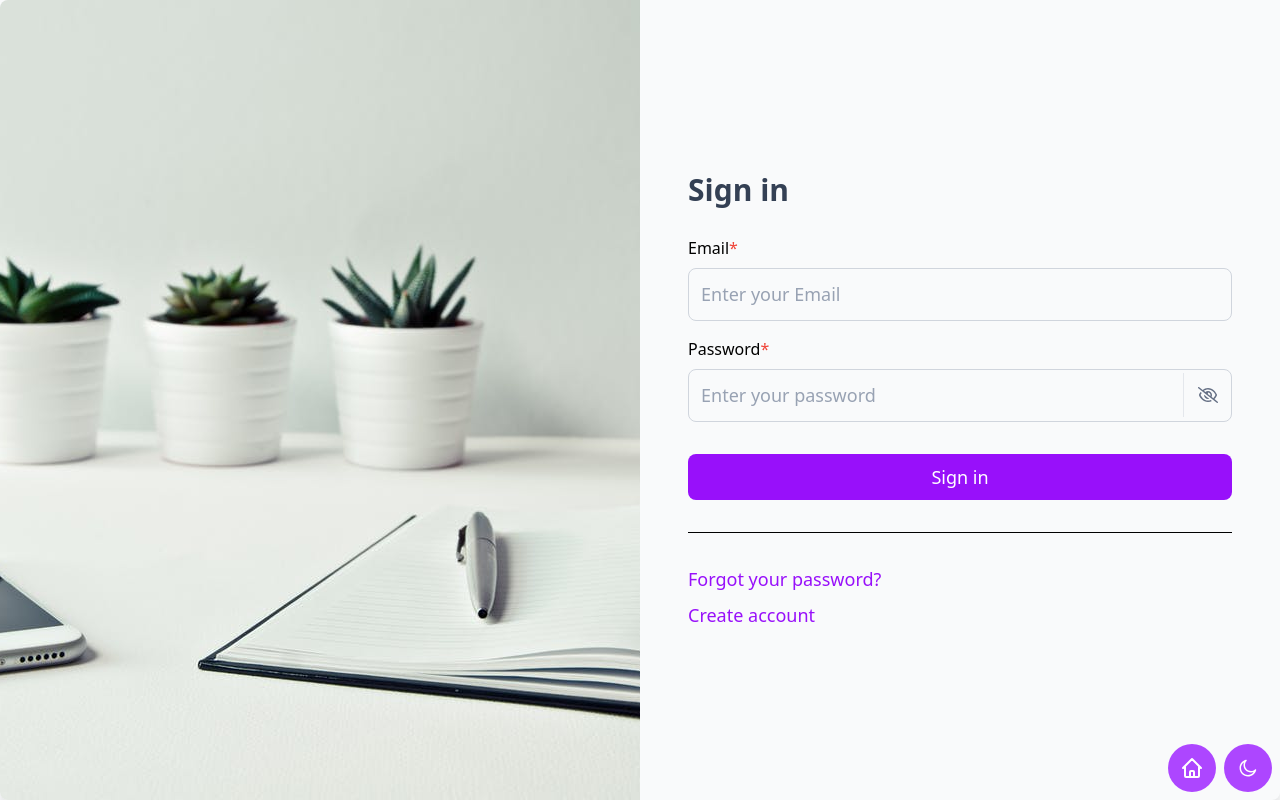
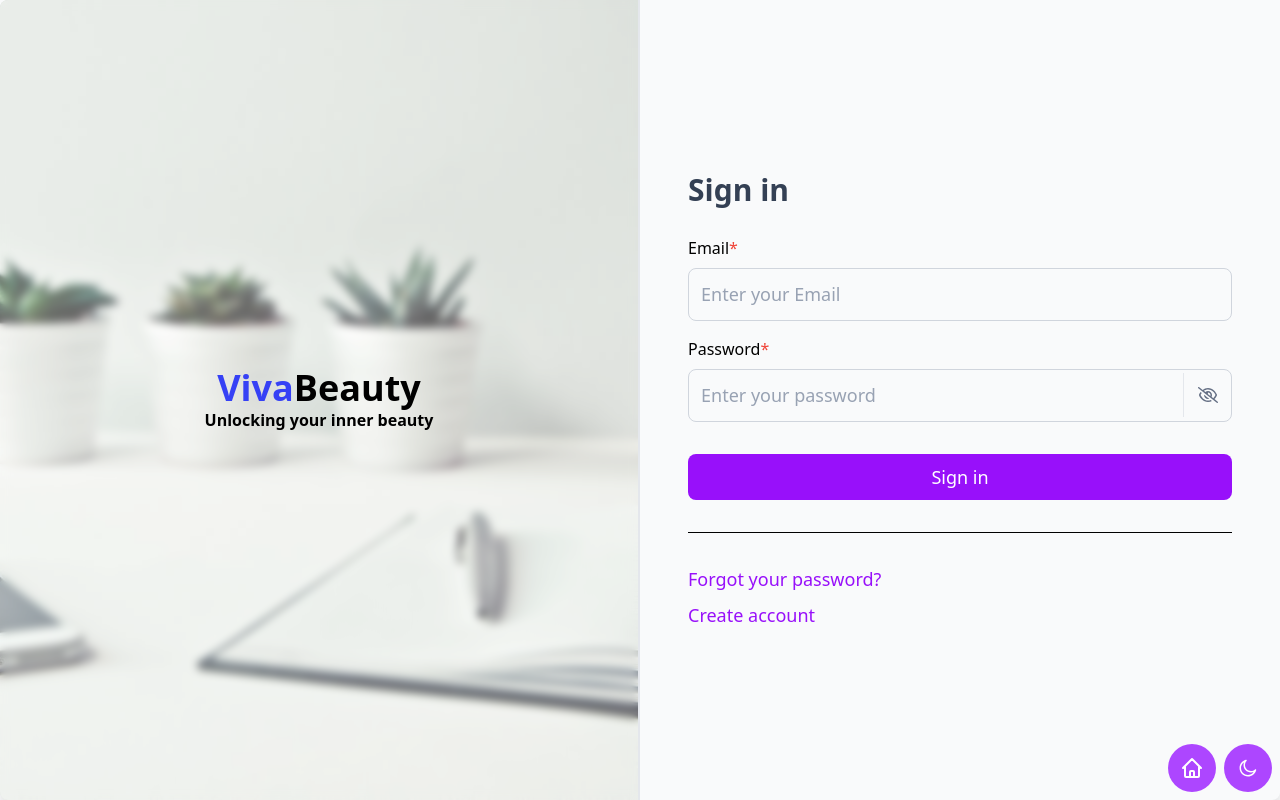
Before and after one commit to Judechuks/vivabeautyhome, a React (Vite) app in the folder frontend/: page /signin in a window 1280 px wide. Built offline with nearby package versions, Linux system fonts and the light colour scheme.

Commit message:
brand identity added

```diff
--- a/frontend/src/pages/authPages/ForgotPassword.jsx
+++ b/frontend/src/pages/authPages/ForgotPassword.jsx
@@ -1,13 +1,14 @@
 import { Link } from "react-router-dom";
 import Input from "../../components/form/input/InputField";
 import HomeAndTheme from "../../components/common/HomeAndTheme";
+import BrandID from "../../components/logo/BrandID";
 
 const ForgotPassword = () => {
   return (
     <main className="flex min-hscreen p6 bg-gray-50 dark:bg-gray-900">
       <div className="flex-1 h-full max-w-4xlmx-auto overflow-hidden rounded-lg shadow-xl">
         <section className="flex flex-col min-h-screen poverflow-y-auto md:flex-row">
-          <article className="h-32 md:h-auto md:w-1/2">
+          <article className="h-32 md:h-auto md:w-1/2 relative md:border-r-2 border-gray-200 dark:border-gray-800">
             <img
               aria-hidden="true"
               className="object-cover w-full h-full dark:hidden"
@@ -20,6 +21,10 @@ const ForgotPassword = () => {
               src="./src/assets/img/forgot-password-office-dark.jpeg"
               alt="Office"
             />
+            {/* brand logo and tagline */}
+            <div className="absolute inset-0 p-1 grid place-items-center bg-white/40 dark:bg-black/40 backdrop-blur-xs">
+              <BrandID tagline />
+            </div>
           </article>
           <article className="flex items-center justify-center p-6 sm:p-12 md:w-1/2">
             <form className="w-full">
--- a/frontend/src/pages/authPages/SignIn.jsx
+++ b/frontend/src/pages/authPages/SignIn.jsx
@@ -2,8 +2,8 @@ import { useState } from "react";
 import { Link } from "react-router-dom";
 import { FaRegEye, FaRegEyeSlash } from "react-icons/fa6";
 import Input from "../../components/form/input/InputField";
-import ThemeTogglerTwo from "../../components/common/ThemeTogglerTwo";
 import HomeAndTheme from "../../components/common/HomeAndTheme";
+import BrandID from "../../components/logo/BrandID";
 
 const SignIn = () => {
   const [showPassword, setShowPassword] = useState(false);
@@ -13,7 +13,7 @@ const SignIn = () => {
       <main className="flex itemscenter p6 bg-gray-50 dark:bg-gray-900">
         <div className="flex-1 h-full max-w-4xlmx-auto overflow-hidden rounded-lg shadow-xl">
           <section className="flex min-h-screen flex-col overflow-y-auto md:flex-row">
-            <article className="h-32 md:h-auto md:w-1/2">
+            <article className="h-32 md:h-auto md:w-1/2 relative md:border-r-2 border-gray-200 dark:border-gray-800">
               <img
                 aria-hidden="true"
                 className="object-cover w-full h-full dark:hidden"
@@ -26,6 +26,10 @@ const SignIn = () => {
                 src="./src/assets/img/login-office-dark.jpeg"
                 alt="Office"
               />
+              {/* brand logo and tagline */}
+              <div className="absolute inset-0 p-1 grid place-items-center bg-white/40 dark:bg-black/40 backdrop-blur-xs">
+                <BrandID tagline />
+              </div>
             </article>
             <article className="flex items-center justify-center p-6 sm:p-12 md:w-1/2">
               <form className="w-full">
```
